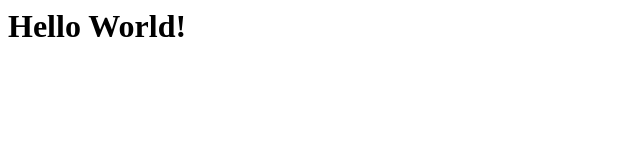
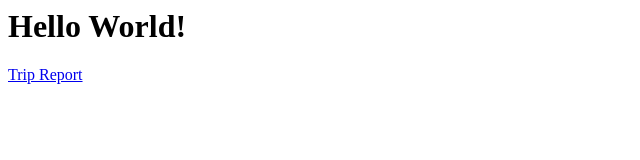
Before and after one commit to silentwhipper/silentwhipper.github.io, a plain HTML site: page index.html in a window 1280 px wide. Shown: the full height of the page, 0-640 px from the left. Drawn offline with Linux system fonts and the light colour scheme.

Commit message:
reroute index to trip report

```diff
--- a/index.html
+++ b/index.html
@@ -1 +1,3 @@
 <h1>Hello World!</h1>
+
+<p><a href="./tripreport/main.htm">Trip Report</p>
```
